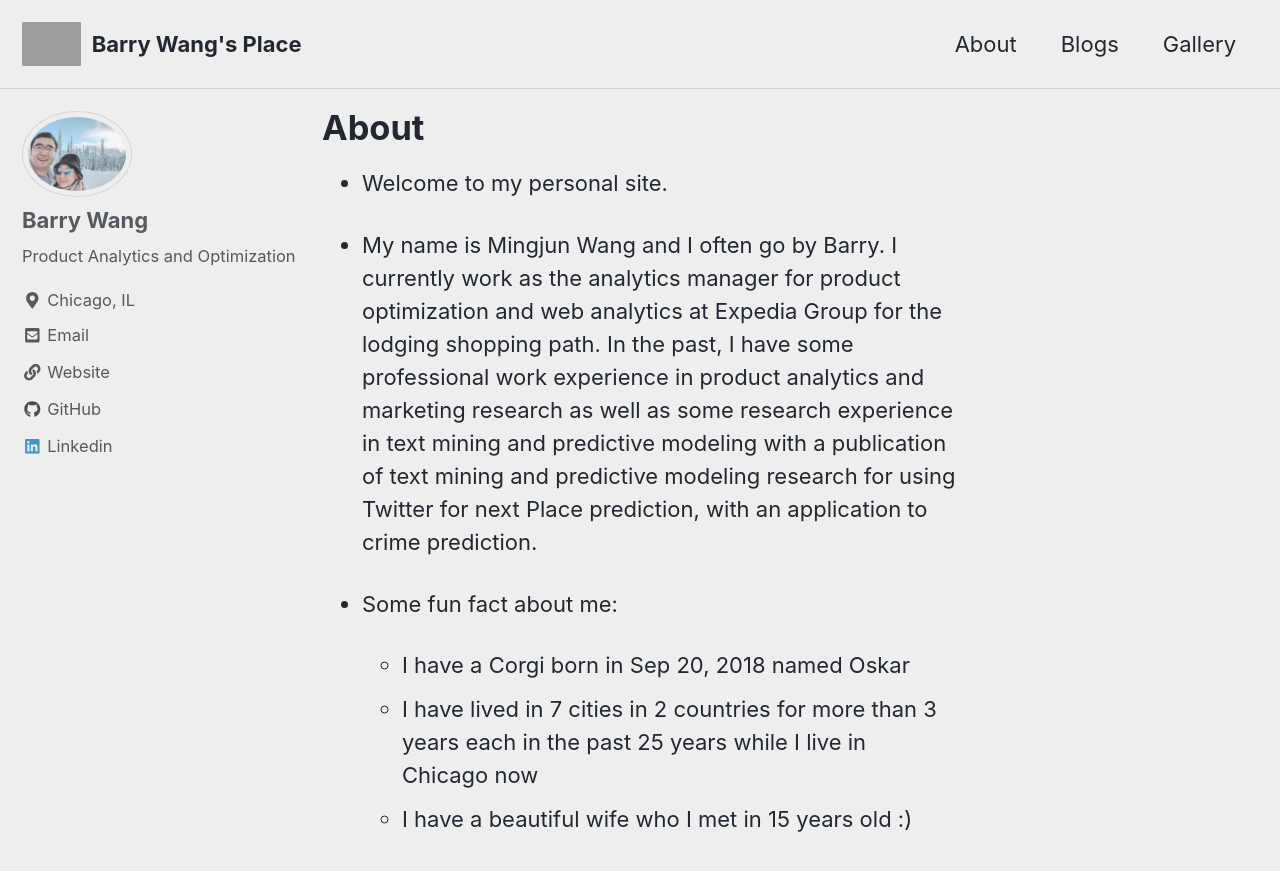
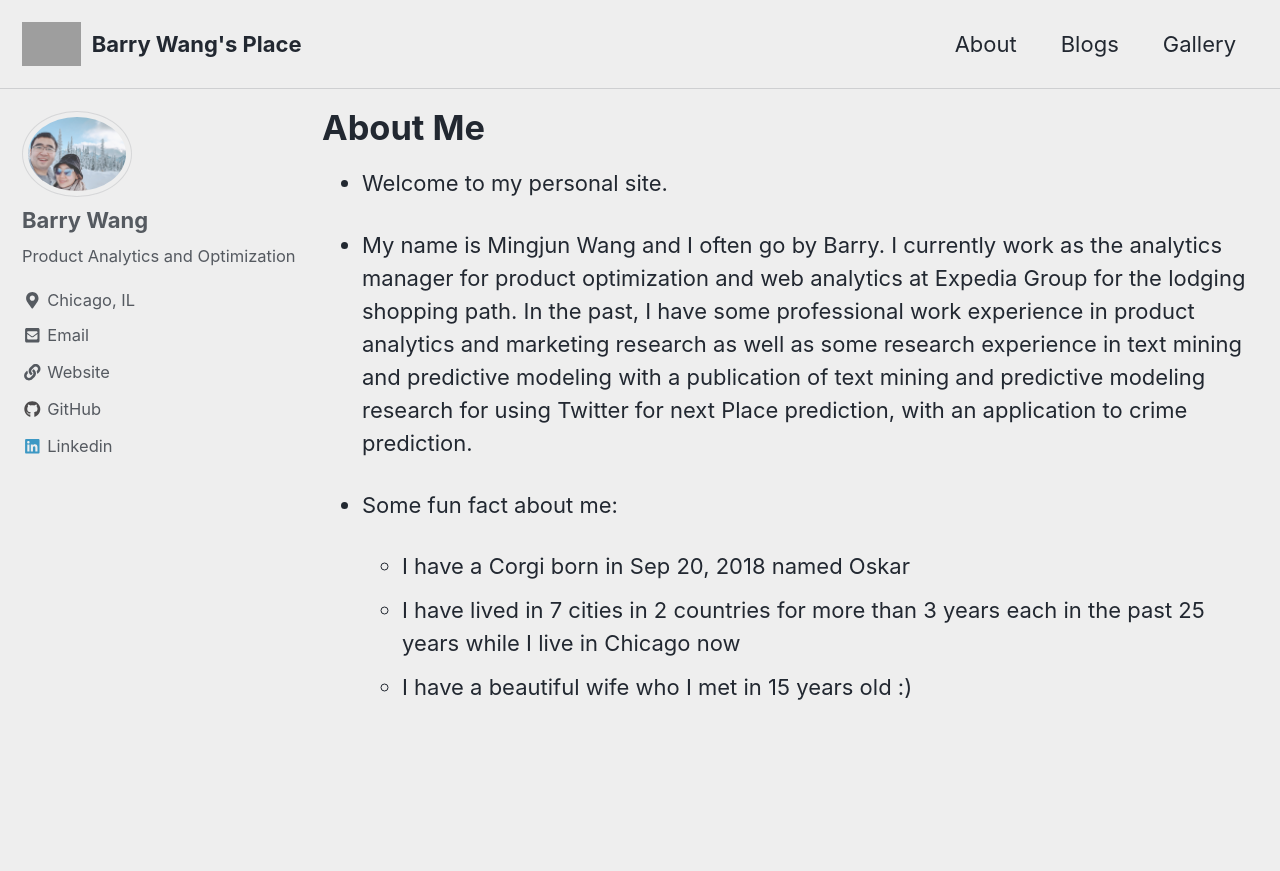
Before and after one commit to mw4ccBarry/mw4ccBarry.github.io, a Jekyll site: the page built from _pages/about.md, in a window 1280 px wide and 900 px high. Shown: the top 871 px of the window. Built offline with Jekyll 4.4.1, drawn with Linux system fonts in a browser that asks for light colours; cached includes are drawn as plain includes; nearby versions of some CDN libraries; grey boxes are pictures that could not be loaded.

```diff
--- a/_config.yml
+++ b/_config.yml
@@ -98,9 +98,9 @@ social:
 
 # Analytics
 analytics:
-  provider               : false # false (default), "google", "google-universal", "custom"
+  provider               : "google" # false (default), "google", "google-universal", "custom"
   google:
-    tracking_id          :
+    tracking_id          : UA-168815312-1
     anonymize_ip         : # true, false (default)
 
 
--- a/_pages/about.md
+++ b/_pages/about.md
@@ -1,12 +1,12 @@
 ---
-title:  "About"
+title:  "About Me"
 layout: archive
 permalink: /about/
 author_profile: true
 comments: true
+classes: wide
 ---
 * Welcome to my personal site.
-
 
 * My name is Mingjun Wang and I often go by Barry. I currently work as the analytics manager for product optimization and web analytics at Expedia Group for the lodging shopping path. In the past, I have some professional work experience in product analytics and marketing research as well as some research experience in text mining and predictive modeling with a publication of text mining and predictive modeling research for using Twitter for next Place prediction, with an application to crime prediction.
 
--- a/index.html
+++ b/index.html
@@ -9,7 +9,6 @@ header:
   overlay_image: /assets/images/Fall.jpg
   caption: "Fall Color in North Michigan"
 
-excerpt: "Life about love, food and travel.
-Thoughts about product, data and science"
+excerpt: "Life about love, food and travel. Thoughts about product, data and science."
 classes: wide
 ---
```
Also changed, not shown: _posts/2020-05-10-notes-about-book-of smart-businesst.md (+2 -1 lines), _posts/2020-05-15-Product-Analytics-Related.md (+1 -0 lines), 3 other files.
